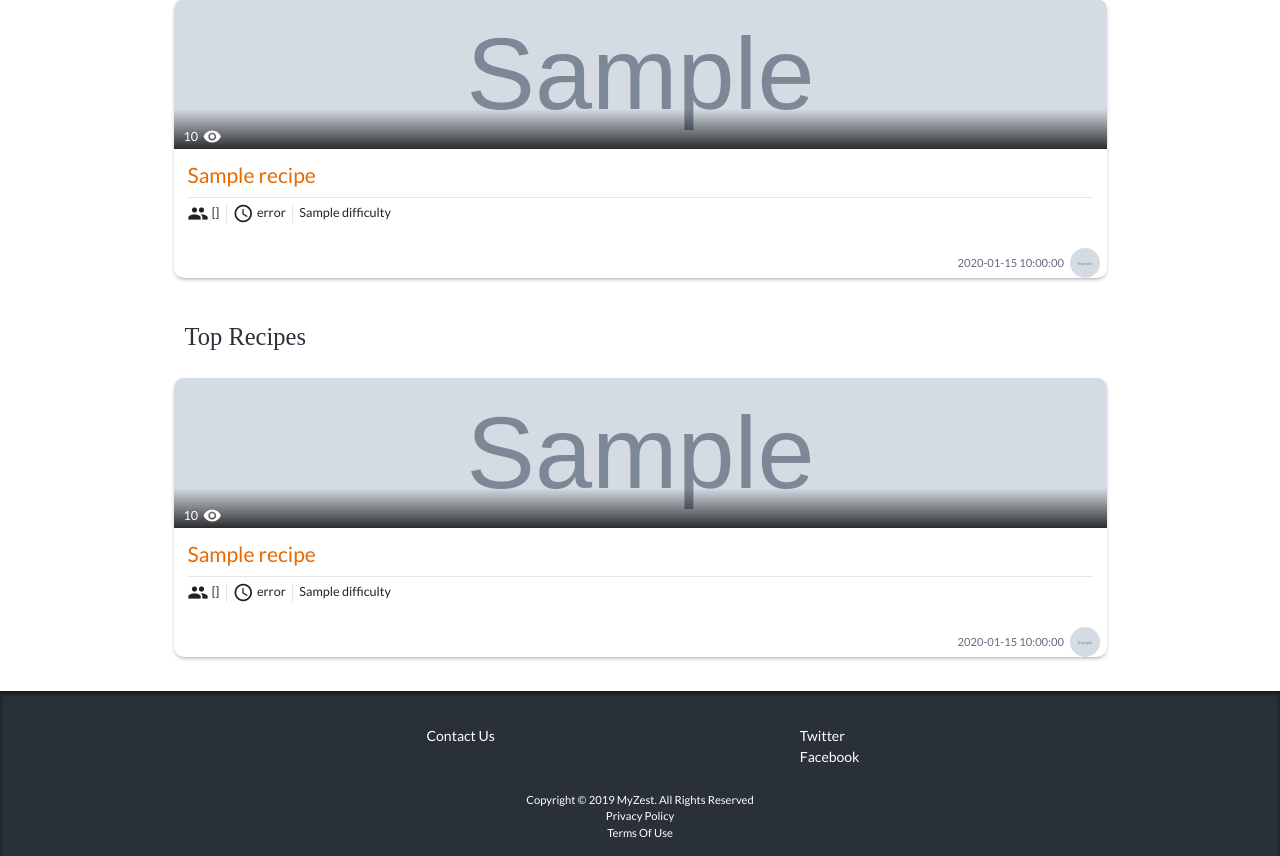
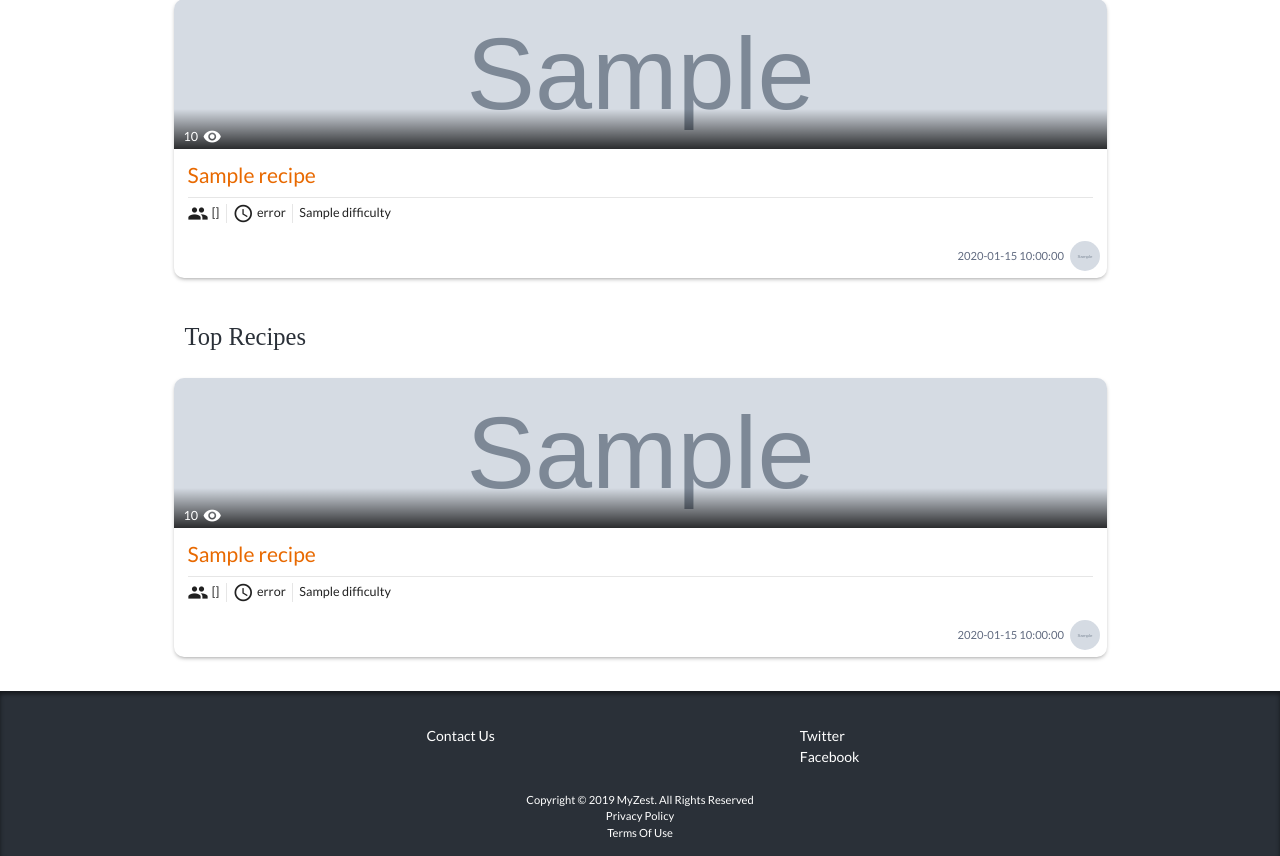
Before and after one commit to ekairos/myzest, a Flask app: template myzest/templates/home.html in a window 1280 px wide. Shown: the part 415-1271 px from the top of the page. Run offline with Flask 2, Linux system fonts and the light colour scheme; the template is opened without the code that fills it: most values are stand-ins (such as "Sample title", 1, 10 or a date in 2020); grey boxes marked "Sample" are stand-in pictures; some web fonts are replaced.

Commit message:
recipe card author tbn padding fix

```diff
--- a/myzest/templates/rcpcard.html
+++ b/myzest/templates/rcpcard.html
@@ -37,7 +37,7 @@
 		</ul>
 		<!-- <p>Short description paragraph</p> -->
 	</section>
-	<footer class="row mb-2 mr-2 rcpcard-footer valign-wrapper">
+	<footer class="row pb-2 pr-2 rcpcard-footer valign-wrapper">
 		<span class="rcpcard-upd detail mr-2">{{ recipe.updated }}</span>
 		<a href="{{ url_for('profile', profile_id=recipe.author_id) }}">
             <img class="author-tbn" src="{{ url_for('static', filename='img/users/' + recipe.avatar) }}" align="user">
```
